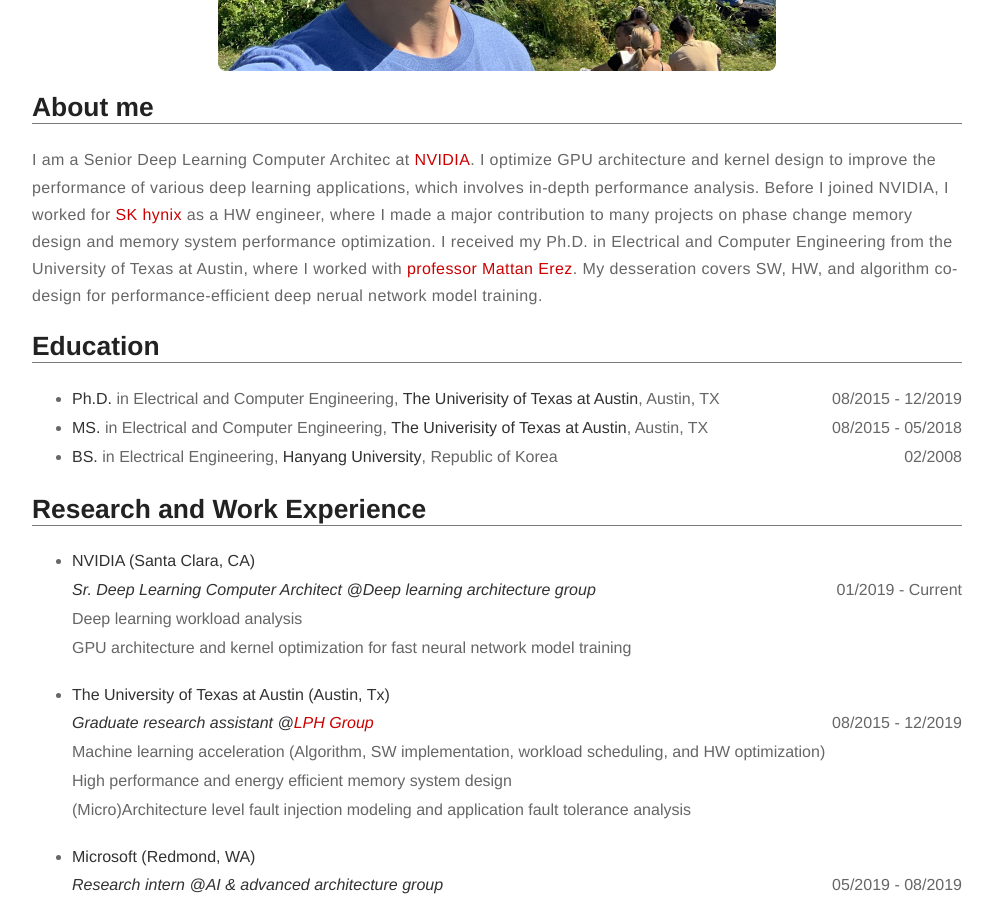
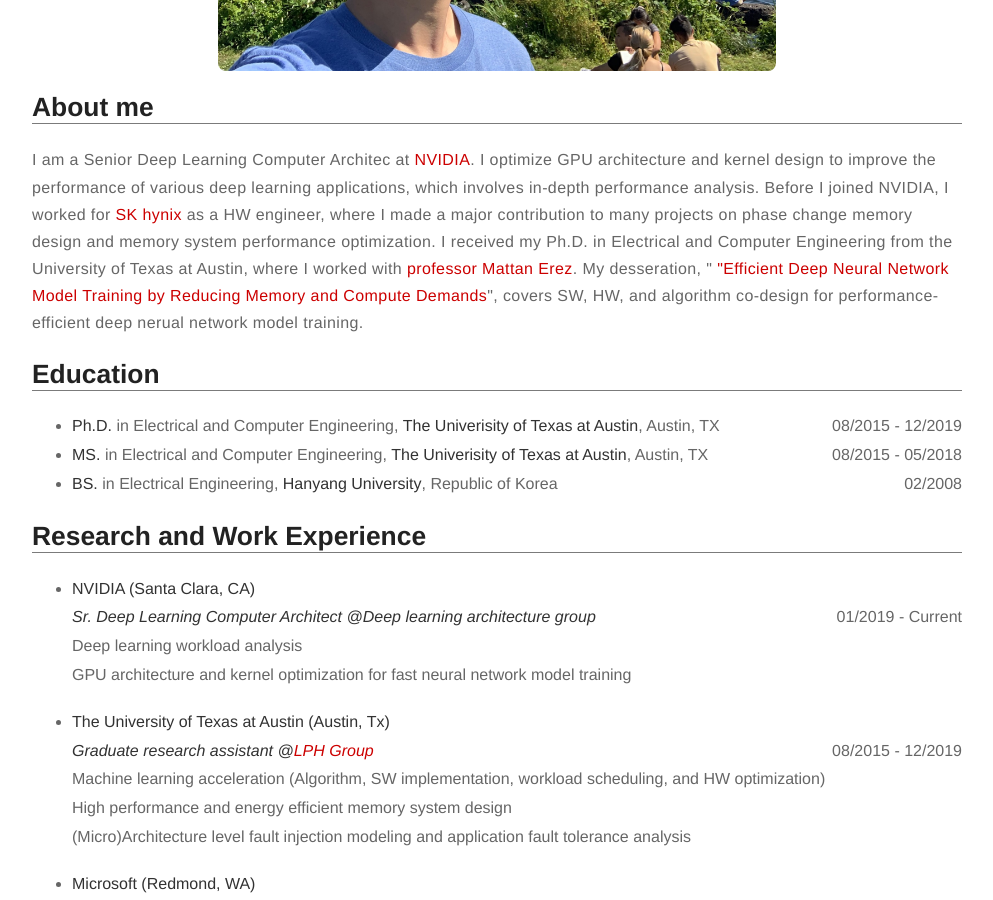
Before and after one commit to erhoo82/erhoo82.github.io, a Jekyll site: the page built from about.md, in a window 1280 px wide and 900 px high, scrolled down 473 px. Shown: the whole window, without its empty margins (143-1136 px from the left). Built offline with Jekyll 4.4.1, drawn with Linux system fonts in a browser that asks for light colours.

Commit message:
update dissertation

```diff
--- a/about.md
+++ b/about.md
@@ -9,7 +9,7 @@ layout: page
 <p>I am a 5th-year Ph.D candidate majoring in computer architecture at UT Austin and I am getting research advice from <a href="https://lph.ece.utexas.edu/merez/MattanErez/MattanErez" style="text-decoration : none;color: #cc0000"> Professor Mattan Erez</a>. My current research interests are i) machine learning acceleration, ii) energy efficient and high-performance memory system, and iii) system fault resilience .
 </p>
 -->
-<p>I am a Senior Deep Learning Computer Architec at <a href="https://developer.nvidia.com/" style="text-decoration : none;color: #cc0000"> NVIDIA</a>. I optimize GPU architecture and kernel design to improve the performance of various deep learning applications, which involves in-depth performance analysis. Before I joined NVIDIA, I worked for <a href="https://www.skhynix.com/eng/main.do" style="text-decoration : none;color: #cc0000"> SK hynix</a> as a HW engineer, where I made a major contribution to many projects on phase change memory design and memory system performance optimization. I received my Ph.D. in Electrical and Computer Engineering from the University of Texas at Austin, where I worked with <a href="https://lph.ece.utexas.edu/merez/MattanErez/MattanErez" style="text-decoration : none;color: #cc0000"> professor Mattan Erez</a>. My desseration covers SW, HW, and algorithm co-design for performance-efficient deep nerual network model training.
+<p>I am a Senior Deep Learning Computer Architec at <a href="https://developer.nvidia.com/" style="text-decoration : none;color: #cc0000"> NVIDIA</a>. I optimize GPU architecture and kernel design to improve the performance of various deep learning applications, which involves in-depth performance analysis. Before I joined NVIDIA, I worked for <a href="https://www.skhynix.com/eng/main.do" style="text-decoration : none;color: #cc0000"> SK hynix</a> as a HW engineer, where I made a major contribution to many projects on phase change memory design and memory system performance optimization. I received my Ph.D. in Electrical and Computer Engineering from the University of Texas at Austin, where I worked with <a href="https://lph.ece.utexas.edu/merez/MattanErez/MattanErez" style="text-decoration : none;color: #cc0000"> professor Mattan Erez</a>. My desseration, "<a href="" style="text-decoration : none;color: #cc0000"> "Efficient Deep Neural Network Model Training by Reducing Memory and Compute Demands</a>", covers SW, HW, and algorithm co-design for performance-efficient deep nerual network model training.
 </p>
 
 <h2>Education<hr></h2>
```
